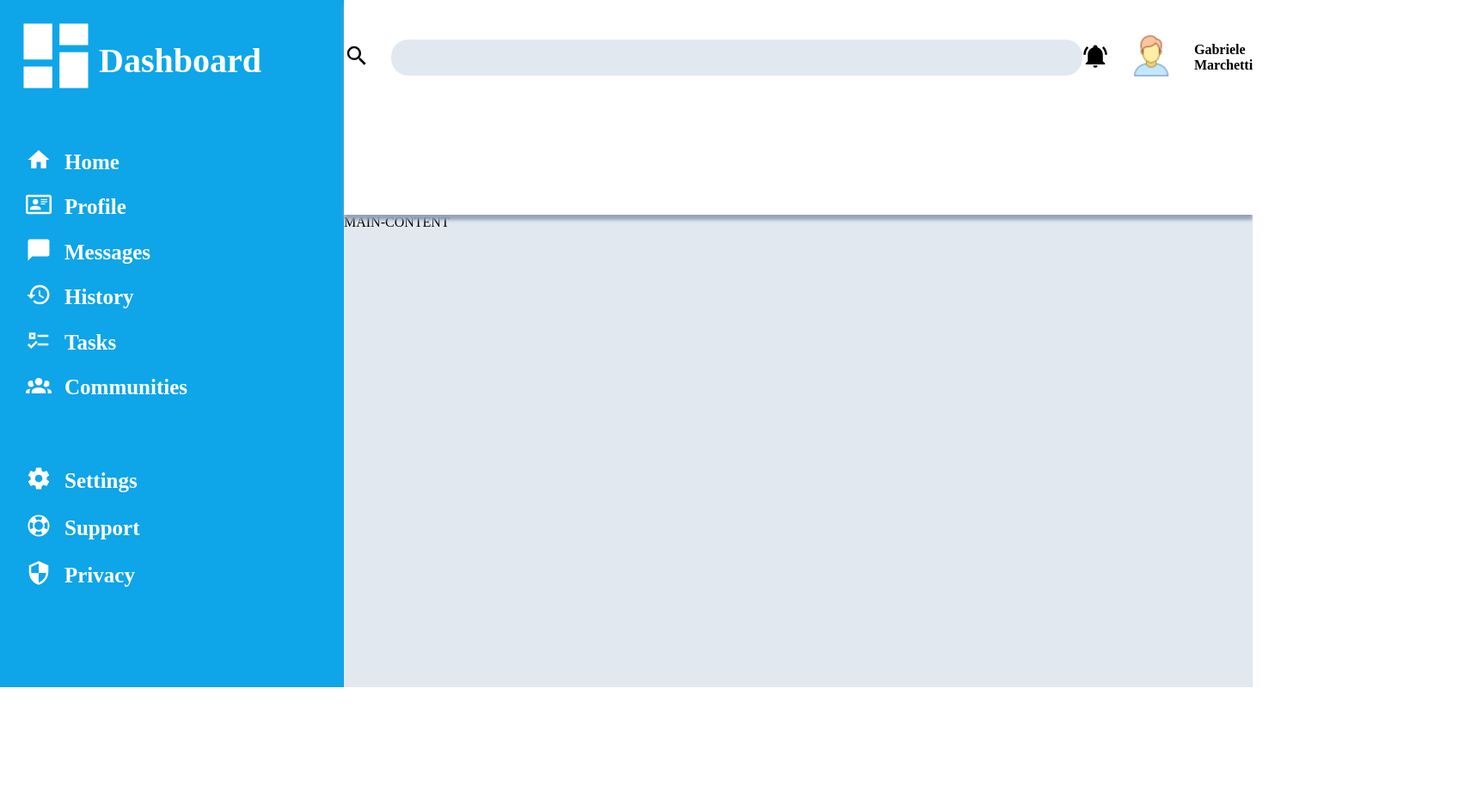
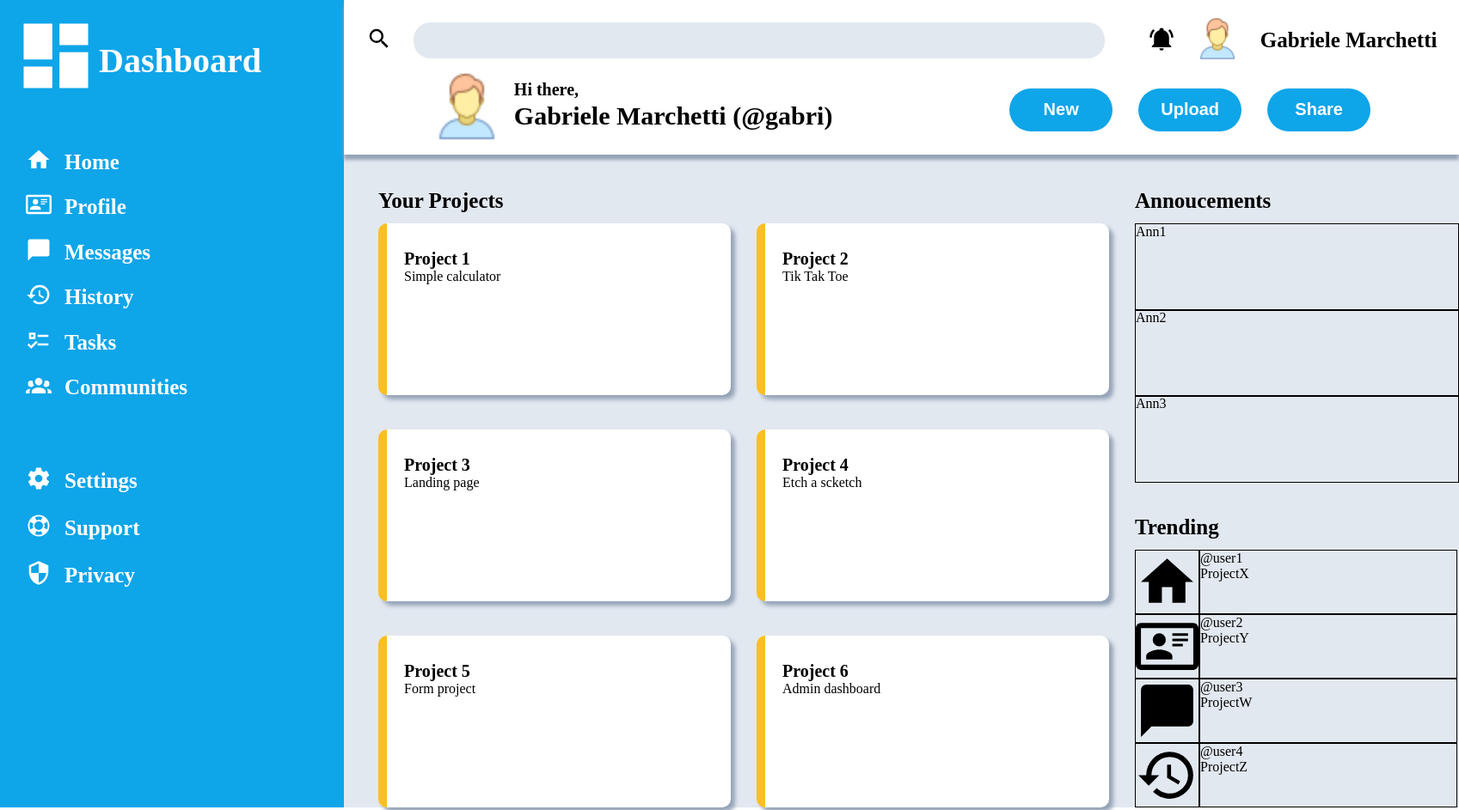
Before and after one commit to gabrielemarchetti00/admin-dashboard, a plain HTML site: page index.html in a window 1280 px wide. Shown: the whole page at 86% size, 1697 px wide, since content can reach past the window. Before the commit the page ends 800 px from the top, so only its background shows below. Drawn offline with Linux system fonts and the light colour scheme.

Commit message:
finish header, to style main-content

```diff
--- a/index.html
+++ b/index.html
@@ -38,18 +38,61 @@
     </div>
     <div class="header">
         <div class="row-one">
-            <div class="left">
+            <div class="one-left">
                 <div class="search-icon"><img src="icons/magnify.svg" alt=""></div>
                 <div class="search-bar"><input type="text"></div>
             </div>
-            <div class="right">
+            <div class="one-right">
                 <div class="notif-icon"><img src="icons/bell-ring.svg" alt=""></div>
                 <div class="profile-pic"><img src="icons/icons8-user-40.png" alt=""></div>
                 <div class="user-name">Gabriele Marchetti</div>
             </div>
         </div>
-        <div class="row-two"></div>
+        <div class="row-two">
+            <div class="two-left">
+                <div class="profile-pic-two"><img src="icons/icons8-user-40.png" alt=""></div>
+                <div class="hello"><span>Hi there,</span><br>Gabriele Marchetti (@gabri)</div>
+            </div>
+            <div class="two-right">
+                <div class="new"><button>New</button></div>
+                <div class="upload"><button>Upload</button></div>
+                <div class="share"><button>Share</button></div>
+            </div>
+        </div>
     </div>
-    <div class="main-content">MAIN-CONTENT</div>
+    <div class="main-content">
+        <p class="your-projects">Your Projects</p>
+        <div class="projects">
+            <div class="p1">
+                <div class="ptext">
+                    <span>Project 1</span><br>Simple calculator
+                </div>
+            </div>
+            <div class="p2"><div class="ptext"><span>Project 2</span><br>Tik Tak Toe</div></div>
+            <div class="p3"><div class="ptext"><span>Project 3</span><br>Landing page</div></div>
+            <div class="p4"><div class="ptext"><span>Project 4</span><br>Etch a scketch</div></div>
+            <div class="p5"><div class="ptext"><span>Project 5</span><br>Form project</div></div>
+            <div class="p6"><div class="ptext"><span>Project 6</span><br>Admin dashboard</div></div>
+        </div>
+        <div class="main-content-right">
+            <p class="announcements">Annoucements</p>
+            <div class="announc">
+                <div class="ann1">Ann1</div>
+                <div class="ann2">Ann2</div>
+                <div class="ann3">Ann3</div>
+            </div>
+            <p class="trending">Trending</p>
+            <div class="trend">
+                <div class="pic1"><img src="icons/home.svg" alt=""></div>
+                <div class="user1">@user1<br>ProjectX</div>
+                <div class="pic2"><img src="icons/card-account-details-outline.svg" alt=""></div>
+                <div class="user2">@user2<br>ProjectY</div>
+                <div class="pic3"><img src="icons/message.svg" alt=""></div>
+                <div class="user3">@user3<br>ProjectW</div>
+                <div class="pic4"><img src="icons/history.svg" alt=""></div>
+                <div class="user4">@user4<br>ProjectZ</div>
+            </div>
+        </div>
+    </div>
 </body>
 </html>
--- a/style.css
+++ b/style.css
@@ -2,12 +2,7 @@ body{
     margin: 0;
     height: 100vh;
     display: grid;
-    grid-template: 250px 1fr / 400px 1fr;
-}
-
-/*
-div{
-    border: 1px solid;
+    grid-template: 180px 1fr / 400px 1fr;
 }
 
 /*sidebar*/
@@ -65,12 +60,12 @@ div{
 
 
 
-/*header*/
+/*header first row*/
 .header{
     grid-column: 2/3;
     box-shadow: 0 6px 4px #94a3b8;
     position: relative;
-    padding-top: 40px;
+    padding-top: 20px;
 }
 
 .row-one{
@@ -78,7 +73,7 @@ div{
     justify-content: space-around;
 }
 
-.left{
+.one-left{
     display: flex;
     gap: 25px;
     align-items: center;
@@ -92,7 +87,7 @@ input{
     border: 0px;
 }
 
-.right{
+.one-right{
     display: flex;
     gap: 25px;
     align-items: center;
@@ -105,7 +100,7 @@ input{
 
 .user-name{
     font-weight: bold;
-    font-size: 25'px;
+    font-size: 25px;
 }
 
 .profile-pic img{
@@ -113,9 +108,135 @@ input{
     height: 50px;
 }
 
-/*main-content*/
+/*header second row*/
+.row-two{
+    display: flex;
+    justify-content: space-around;
+    padding-top: 10px;
+}
+
+.two-left{
+    display: flex;
+    font-weight: bold;
+    font-size: 30px;
+    gap: 15px;
+}
+
+.hello span{
+    font-size: 20px;
+}
+
+.profile-pic-two img{
+    width: 80px;
+    height: 80px;
+}
+
+.two-right{
+    display: flex;
+    gap: 30px;
+    align-items: center;
+}
+
+.two-right button{
+    color: white;
+    background-color: #0ea5e9;
+    width: 120px;
+    height: 50px;
+    border-radius: 25px;
+    font-size: 20px;
+    font-weight: bold;
+    border: 0px;
+}
+
+/*main-content left*/
 .main-content{
     grid-column: 2/3;
     grid-row: 2/3;
     background-color: #e2e8f0;
+    display: grid;
+    grid-template: 50px 1fr / 2fr 1fr;
 }
+
+.projects{
+    grid-row: 2/3;
+    grid-column: 1/2;
+    display: grid;
+    grid-template: repeat(3, 200px) / repeat(2, 400px);
+    gap: 40px;
+    margin-left: 40px;
+    margin-top: 30px;
+}
+
+.your-projects{
+    margin-left: 40px;
+    margin-top: 40px;
+    font-size: 25px;
+    font-weight: bold;
+}
+
+.projects >*{
+    width: 400px;
+    height: 200px;
+    background-color: white;
+    border-radius: 10px;
+    box-shadow: 5px 5px 5px #94a3b8;
+    border-left: 10px solid #fbbf24;
+}
+
+.ptext{
+    padding: 20px;
+    padding-top: 30px;
+}
+
+.projects span{
+    font-weight: bold;
+    font-size: 20px;
+}
+
+/*main-content right*/
+.main-content-right{
+    display: grid;
+    grid-template-rows: 50px 330px 50px 330px;
+}
+
+.announcements{
+    grid-row: 1/2;
+    margin-left: 40px;
+    margin-top: 40px;
+    font-size: 25px;
+    font-weight: bold;
+}
+
+.announc{
+    grid-row: 2/3;
+    display: grid;
+    grid-template-rows: repeat(3, 100px);
+}
+
+.announc >*{
+    width: 375px;
+    height: 100px;
+    border: 1px solid;
+    margin-left: 40px;
+    margin-top: 30px;
+}
+
+.trending{
+    grid-row: 3/4;
+    margin-left: 40px;
+    margin-top: 40px;
+    font-size: 25px;
+    font-weight: bold;
+}
+
+.trend{
+    grid-row: 4/5;
+    display: grid;
+    grid-template: repeat(4, 75px) / 75px 300px;
+    margin-left: 40px;
+    margin-top: 30px;
+}
+
+.trend >*{
+    border: 1px solid;
+}
```
